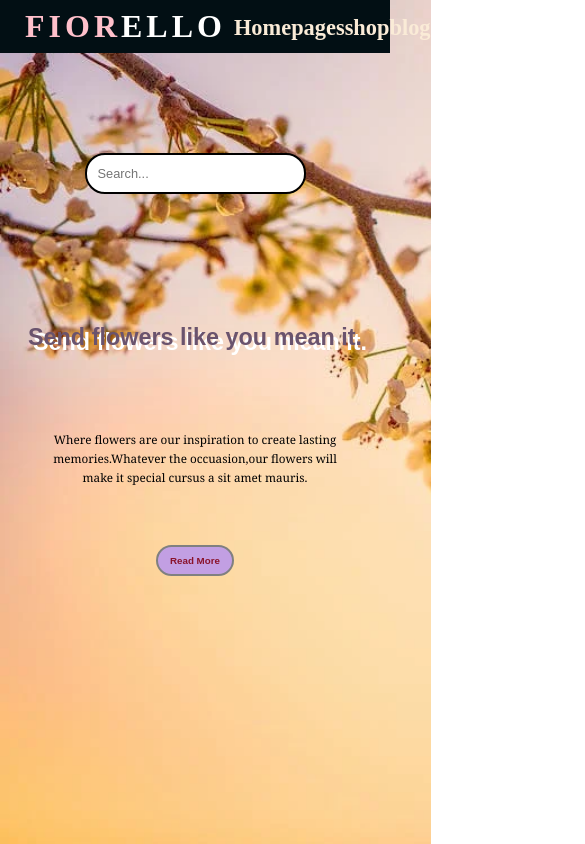
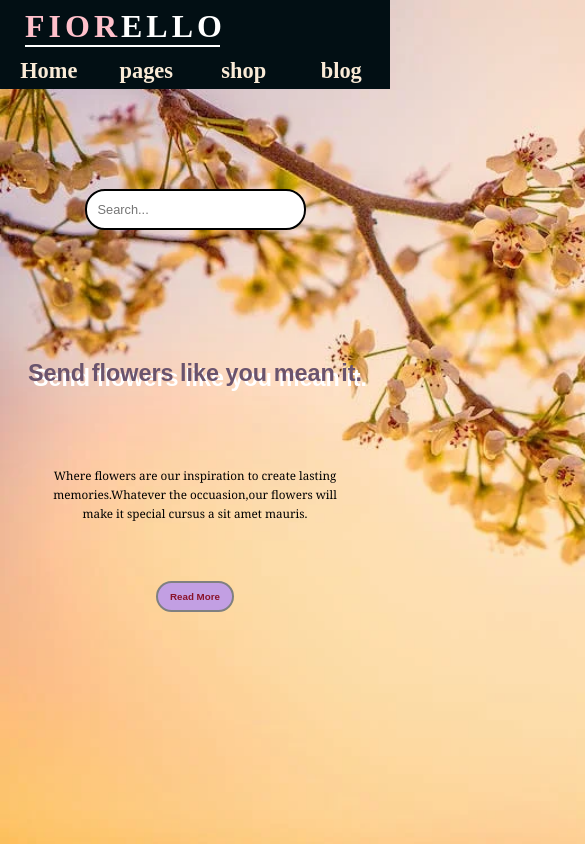
Before and after one commit to Santhameena026/Flower, a plain HTML site: page index.html in a window 390 px wide. Shown: the top 844 px of the page, 585 px wide, since content can reach past the window. Drawn offline with Linux system fonts and the light colour scheme.

Commit message:
Flower file again  modified

```diff
--- a/index.html
+++ b/index.html
@@ -10,6 +10,7 @@
     <header>
         <div class="logo">
             <h1>fior<span>ello</span></h1>
+            <div></div>
         </div>
         <nav>
             <ul>
--- a/style.css
+++ b/style.css
@@ -15,7 +15,7 @@ body{
 header{
     display:flex;
     background-color: rgb(2, 15, 20);
-
+    flex-wrap:wrap;
 }
 span{
     color:white;
@@ -27,6 +27,7 @@ span{
     color:pink;
     text-transform: uppercase;
     letter-spacing: 4px;
+    min-width: 700px;
 }
 nav{
     flex:1;
@@ -46,6 +47,7 @@ li a{
     padding-top:15px;
     font-size:1.4em;
     font-weight: bold;
+    min-width: 57px;
 }
 li a:hover{
     cursor:pointer;
@@ -104,3 +106,19 @@ li a:hover{
     color: rgb(138, 19, 43);
 
  }
+ @media all and (max-width:925px){
+    header{
+        background-color: ;
+    }
+    nav li{
+       text-align: center;
+       margin-top:3px;
+       margin-bottom: 5px;
+    }
+    .logo div{
+
+       width:195px;
+       height:2px;
+       background-color:white
+    }
+}
```
